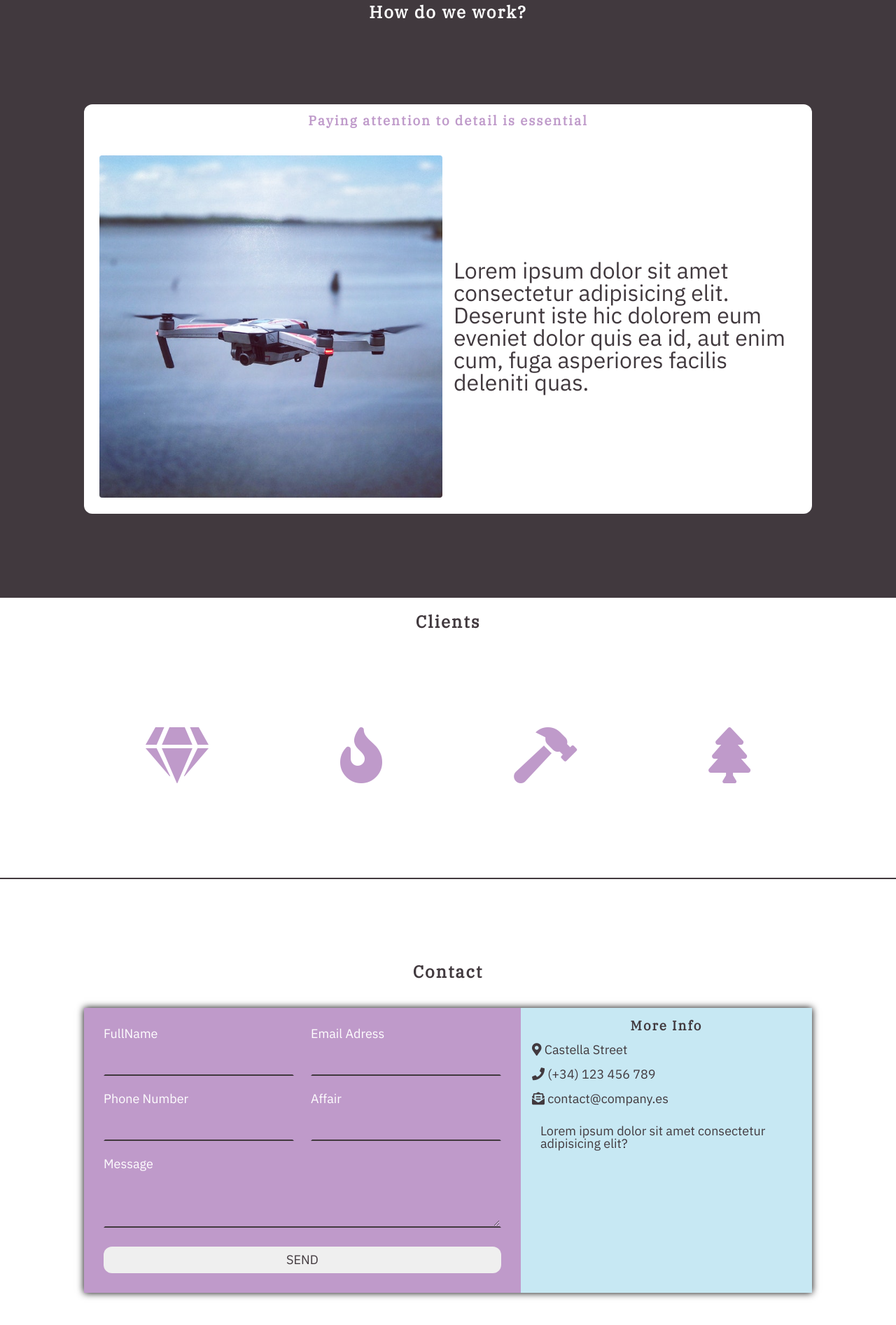
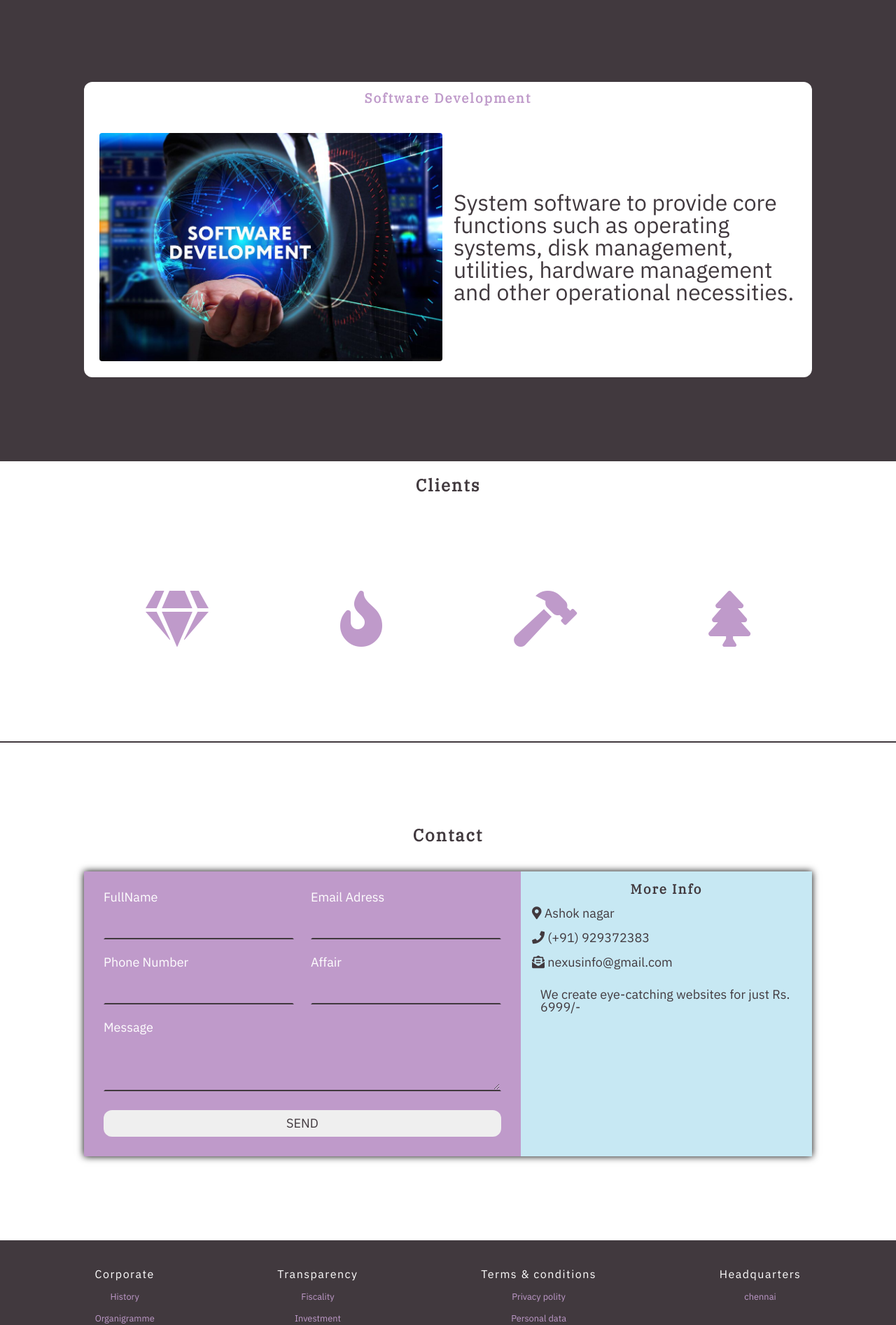
Before and after one commit to Sashsathish/project-nexus-3, a plain HTML site: page index.html in a window 1280 px wide. Shown: the part 2485-4378 px from the top of the page at 70% size. Drawn offline with Linux system fonts and the light colour scheme.

Commit message:
all update

```diff
--- a/index.html
+++ b/index.html
@@ -6,7 +6,7 @@
     <meta charset="UTF-8">
     <meta http-equiv="X-UA-Compatible" content="IE=edge">
     <meta name="viewport" content="width=device-width, initial-scale=1.0">
-    <title>Corporate</title>
+    <title>Plex Software Company</title>
     <meta name="author" content="Eduardo de la Cruz Palacios" />
     <meta name="description" content="" />
     <meta name="keywords" content="" />
@@ -109,11 +109,11 @@
             <h2>Services</h2>
 
             <div>
-                <h3>Cutting-edge technology improving processes</h3>
+                <h3>Web Development</h3>
                 <div class="flex">
                     <!-- img source: https://www.pexels.com/photo/blue-white-and-green-building-illustration-4549831/ -->
                     <img src="img/web-development-image.webp" alt="">
-                    <p>Cutting-edge technology is important because it can offer significant improvements to our current levels of technology and processes. Any technology that is common today (like solar panels) was once considered cutting-edge technology before it was widely tested and adopted
+                    <p>creating, building, and maintaining of websites. It includes aspects such as web design, web publishing, web programming, and database management. It is the creation of an application that works over the internet
                     </p>
                 </div>
 
@@ -130,13 +130,11 @@
             <h2>How do we work?</h2>
 
             <div>
-                <h3>Paying attention to detail is essential</h3>
+                <h3>Software Development</h3>
                 <div class="flex">
                     <!-- img source: https://www.pexels.com/photo/aerial-air-air-force-aircraft-392024/ -->
-                    <img src="img/services2.jpg" alt="" class="right">
-                    <p>Lorem ipsum dolor sit amet consectetur adipisicing elit. Deserunt iste hic dolorem eum eveniet
-                        dolor quis ea id, aut enim cum, fuga asperiores facilis deleniti
-                        quas.</p>
+                    <img src="img/Software-Development-Business1--1-.jpg" alt="" class="right">
+                    <p>System software to provide core functions such as operating systems, disk management, utilities, hardware management and other operational necessities.</p>
                 </div>
 
             </div>
@@ -205,11 +203,11 @@
             <div class="contact-info">
                 <h3>More Info</h3>
                 <ul>
-                    <li><i class="fas fa-map-marker-alt"></i> Castella Street</li>
-                    <li><i class="fas fa-phone"></i> (+34) 123 456 789</li>
-                    <li><i class="fas fa-envelope-open-text"></i> contact@company.es</li>
+                    <li><i class="fas fa-map-marker-alt"></i> Ashok nagar</li>
+                    <li><i class="fas fa-phone"></i> (+91) 929372383</li>
+                    <li><i class="fas fa-envelope-open-text"></i> nexusinfo@gmail.com</li>
                 </ul>
-                <p>Lorem ipsum dolor sit amet consectetur adipisicing elit?</p>
+                <p>We create eye-catching websites for just Rs. 6999/-</p>
             </div>
 
         </div>
@@ -252,15 +250,14 @@
             <div>
                 <p>Headquarters</p>
                 <ul>
-                    <li><a href="#">Europe & Asia</a></li>
-                    <li><a href="#">America</a></li>
-                    <li><a href="#">Africa & Oceany</a></li>
+                    <li><a href="#">chennai</a></li>
+
                 </ul>
             </div>
 
         </div>
 
-        <h3>Company's name <i class="fas fa-copyright"></i> 2021</h3>
+        <h3>Plex <i class="fas fa-copyright"></i> 2024</h3>
 
     </footer>
 
```
Also changed, not shown: img/Software-Development-Business1--1-.jpg (added).
